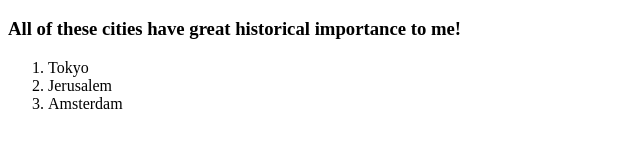
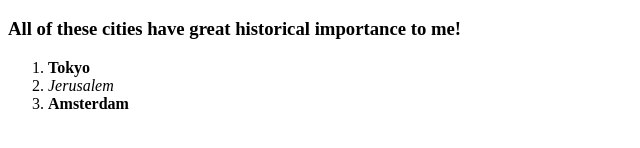
Before and after one commit to emmanuel-londono/HTML-HTML-StaticWebsite, a plain HTML site: page index.html in a window 1280 px wide. Shown: the part 290-438 px from the top of the page, 0-640 px from the left. Drawn offline with Linux system fonts and the light colour scheme.

Commit message:
Add strong and emphasis

```diff
--- a/index.html
+++ b/index.html
@@ -15,9 +15,9 @@
         <h1>Top Three Cities I'd Like To Visit</h1>
           <h3>All of these cities have great historical importance to me!</h3>
         <ol>
-            <li>Tokyo</li>
-            <li>Jerusalem</li>
-            <li>Amsterdam</li>
+            <li><strong>Tokyo</strong></li>
+            <li><em>Jerusalem</em></li>
+            <li><strong>Amsterdam</strong></li>
         </ol>
 
 
```
